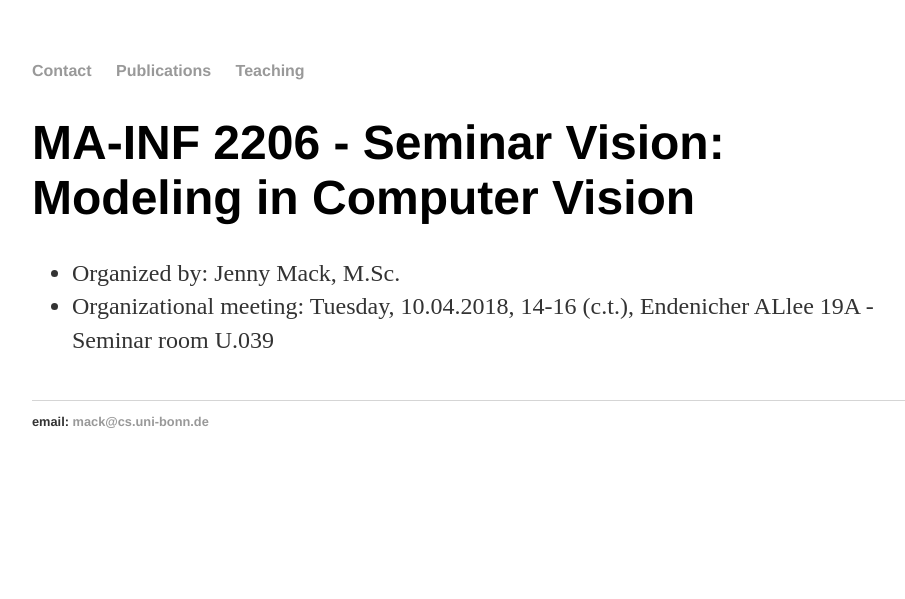
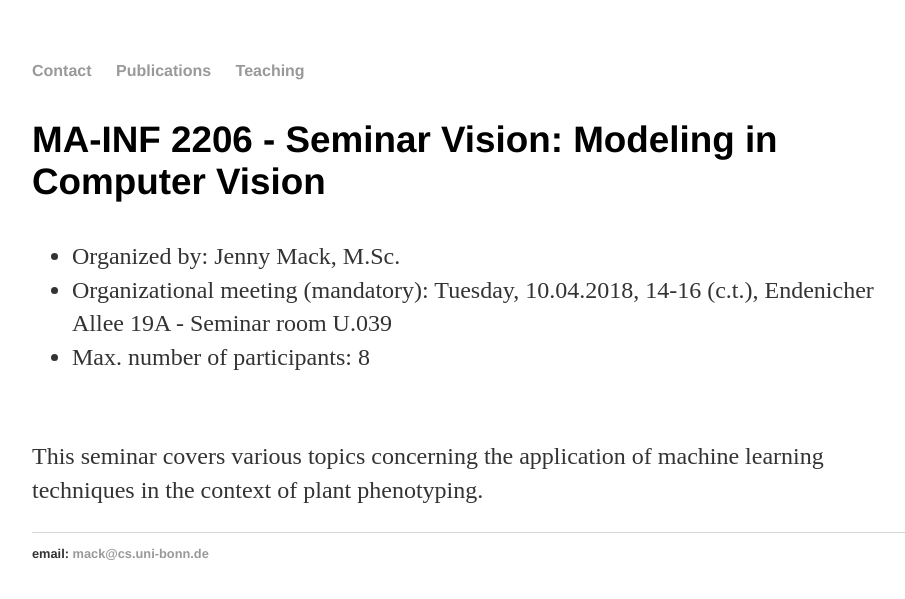
Before and after one commit to JennyMack/JennyMack.github.io, a Jekyll site: the page built from sem2018/index.html, in a window 1280 px wide. Shown: the top 599 px of the page, without its empty margins (160-1065 px from the left). Built offline with Jekyll 4.4.1, drawn with Linux system fonts in a browser that asks for light colours.

Commit message:
Added content

```diff
--- a/sem2018/index.html
+++ b/sem2018/index.html
@@ -3,11 +3,14 @@ layout: default
 title: Seminar
 ---
 
-<h1>MA-INF 2206 - Seminar Vision: Modeling in Computer Vision</h1>
+<h3>MA-INF 2206 - Seminar Vision: Modeling in Computer Vision</h3>
     <ul>
 	<li>Organized by: Jenny Mack, M.Sc.</li>
-	<li>Organizational meeting: Tuesday, 10.04.2018, 14-16 (c.t.), Endenicher ALlee 19A - Seminar room U.039</li>
+	<li>Organizational meeting (mandatory): Tuesday, 10.04.2018, 14-16 (c.t.), Endenicher Allee 19A - Seminar room U.039</li>
+	<li>Max. number of participants: 8</li>
     </ul>
 <br />
+<p>
+This seminar covers various topics concerning the application of machine learning techniques in the context of plant phenotyping.
 
 </html>
```
